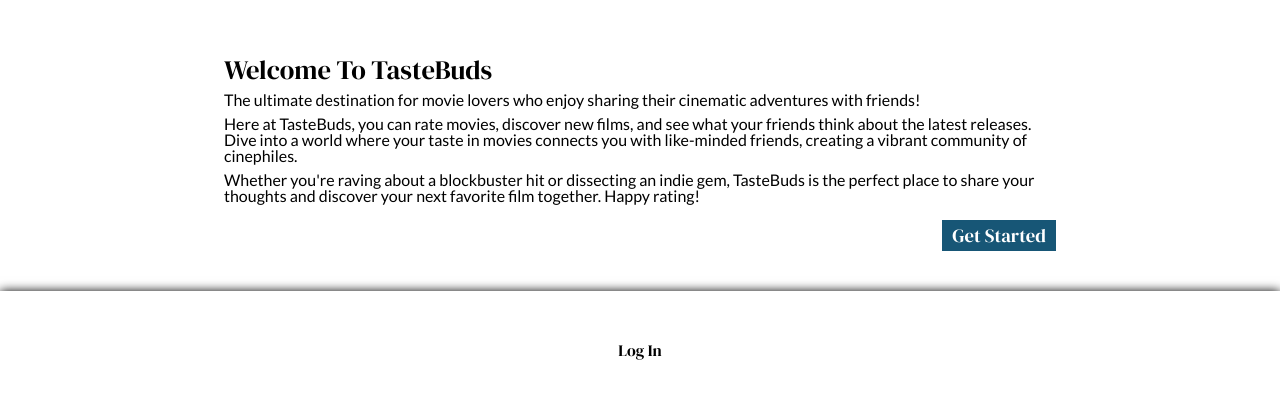
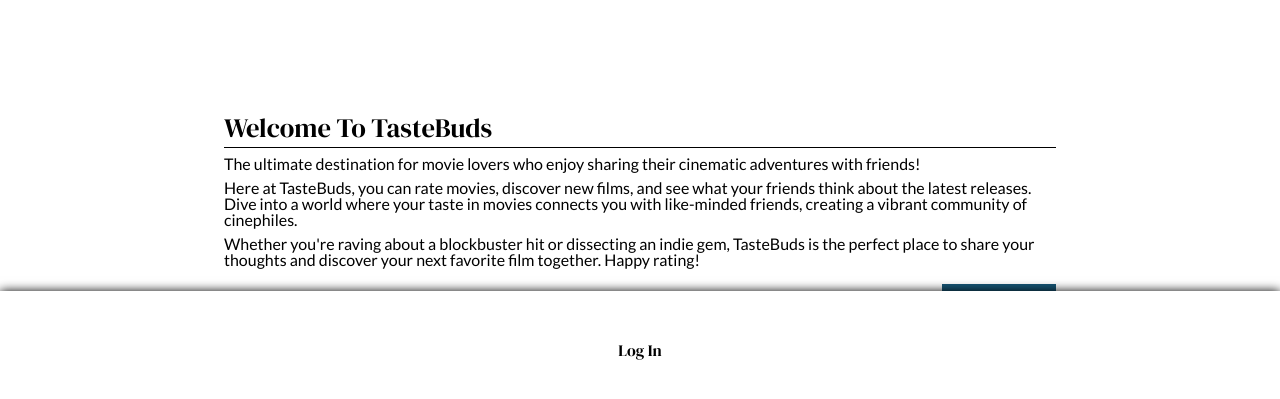
Before and after one commit to philteigne/marvel_rating, a React (Create React App) app in the folder frontend/: page / in a window 1280 px wide. Shown: the part 391-790 px from the top of the page. Built offline with nearby package versions, Linux system fonts and the light colour scheme.

Commit message:
Updated home page styling

```diff
--- a/frontend/src/App.css
+++ b/frontend/src/App.css
@@ -146,6 +146,14 @@ button {
 	z-index: -1;
 }
 
+.page-header {
+	margin-top: 7.3vh;
+	margin-bottom: 7pt;
+	padding-bottom: 4pt;
+	border-bottom: 1px solid;
+	width: 65vw;
+}
+
 
 /* Nav */
 
@@ -243,10 +251,24 @@ nav {
 
 /* MovieDetails */
 
+.movie-showcase {
+	margin: 2.5vh 1.8vw;
+
+	max-height: 100vh;
+}
+
 .movie-display {
 	display: flex;
 	flex-direction: column;
 	align-items: center;
+	width: 65vw;
+	align-content: center;
+	margin-left: 15vw;
+}
+
+.movie-award {
+	align-self: flex-start;
+	margin: 10pt 0 8pt 0;
 }
 
 .movie-poster {
@@ -255,6 +277,10 @@ nav {
 
 .movie-description {
 	width: 65vw;
+}
+
+.movie-title {
+	margin: 6pt 0;
 }
 
 
--- a/frontend/src/components/MovieDetails.jsx
+++ b/frontend/src/components/MovieDetails.jsx
@@ -17,8 +17,8 @@ const MovieDetails = () => {
       <img src={highestMovie.poster_url} alt={highestMovie.title} className='movie-poster'/>
       <div className='movie-description'>
         <div>
-          <h2>{highestMovie.title}</h2>
-          <p className='movie-overview'>{highestMovie.overview}</p>
+          <h2 className='movie-title'>{highestMovie.title}</h2>
+          {/* <p className='movie-overview'>{highestMovie.overview}</p> */}
         </div>
         <div>
           <h2>Average Friend Rating:</h2>
--- a/frontend/src/routes/Home.jsx
+++ b/frontend/src/routes/Home.jsx
@@ -14,7 +14,7 @@ const Home = () => {
     <div>
       {state.authToken &&
         <div className='movie-showcase'>
-          <h1>
+          <h1 className='page-header'>
             Friends' Top Picks
           </h1>
           {state.carouselMovies.highest_rated_movie && <MovieDetails />}
```
